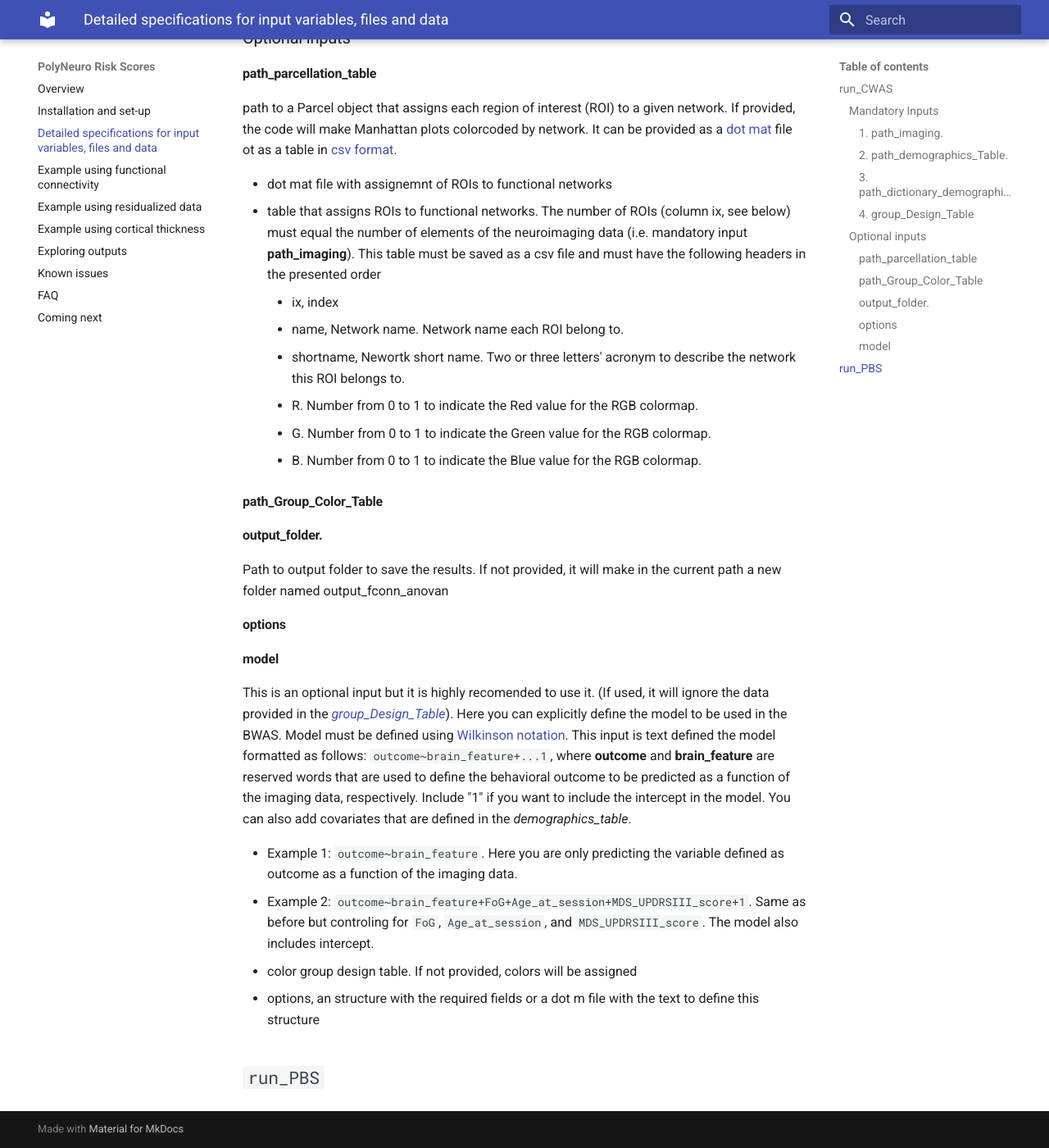
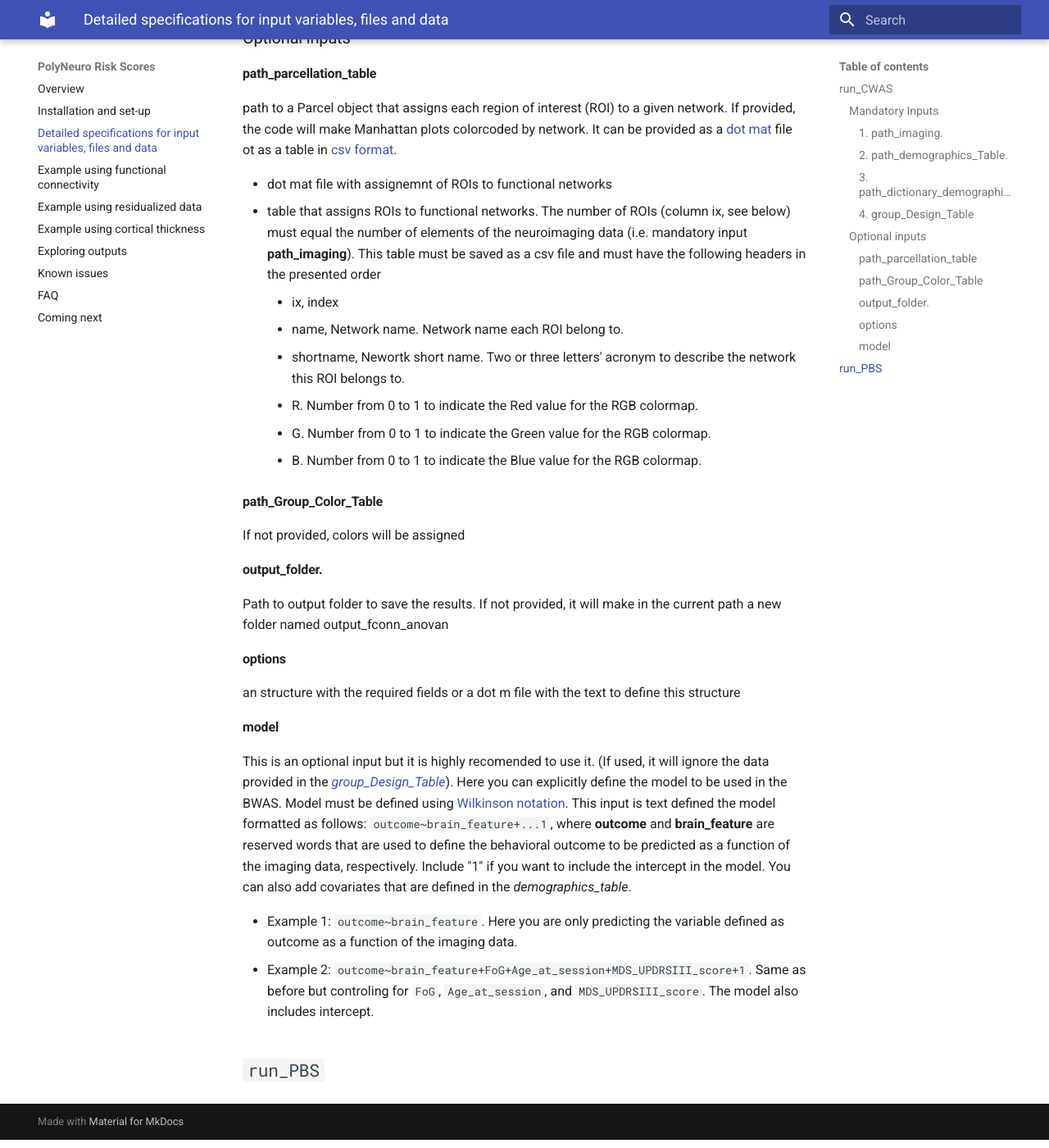
Before and after one commit to omiranda/polyneuro_risk_score, an MkDocs documentation site: the page built from docs/detailed_description.md, in a window 1280 px wide and 1400 px high, scrolled down 2392 px. Shown: the whole window at 82% size. Built offline with MkDocs 1.6.1 and Material for MkDocs 9.7.7, drawn with Linux system fonts in a browser that asks for light colours; formulas are drawn with MathJax 3; old or Windows-style settings are respelled for this version of MkDocs; part of the change alters nothing that is shown.

Commit message:
Update detailed_description.md

```diff
--- a/docs/detailed_description.md
+++ b/docs/detailed_description.md
@@ -70,9 +70,12 @@ It can be provided as a [dot mat](./detailed_specs/HCP_ColeAnticevic.mat) file o
     - G. Number from 0 to 1 to indicate the Green value for the RGB colormap.
     - B. Number from 0 to 1 to indicate the Blue value for the RGB colormap.
 #### **path_Group_Color_Table**
+
+If not provided, colors will be assigned
 #### **output_folder**.
 Path to output folder to save the results. If not provided, it will make in the current path a new folder named output_fconn_anovan
 #### **options**
+an structure with the required fields or a dot m  file with the text to define this structure
 #### **model**
 This is an optional input but it is highly recomended to use it.
 (If used, it will ignore the data provided in the [*group_Design_Table*](#4-groupdesigntable)).
@@ -83,10 +86,4 @@ This input is text defined the model formatted as follows: `outcome~brain_featur
 - Example 1: `outcome~brain_feature`. Here you are only predicting the variable defined as outcome as a function of the imaging data.
 - Example 2: `outcome~brain_feature+FoG+Age_at_session+MDS_UPDRSIII_score+1`. Same as before but controling for `FoG`, `Age_at_session`, and `MDS_UPDRSIII_score`. The model also includes intercept.
 
-
-
-- color group design table. If not provided, colors will be assigned
-- options, an structure with the required fields or a dot m  file with the text to define this structure
-
-
 ## `run_PBS`
```
